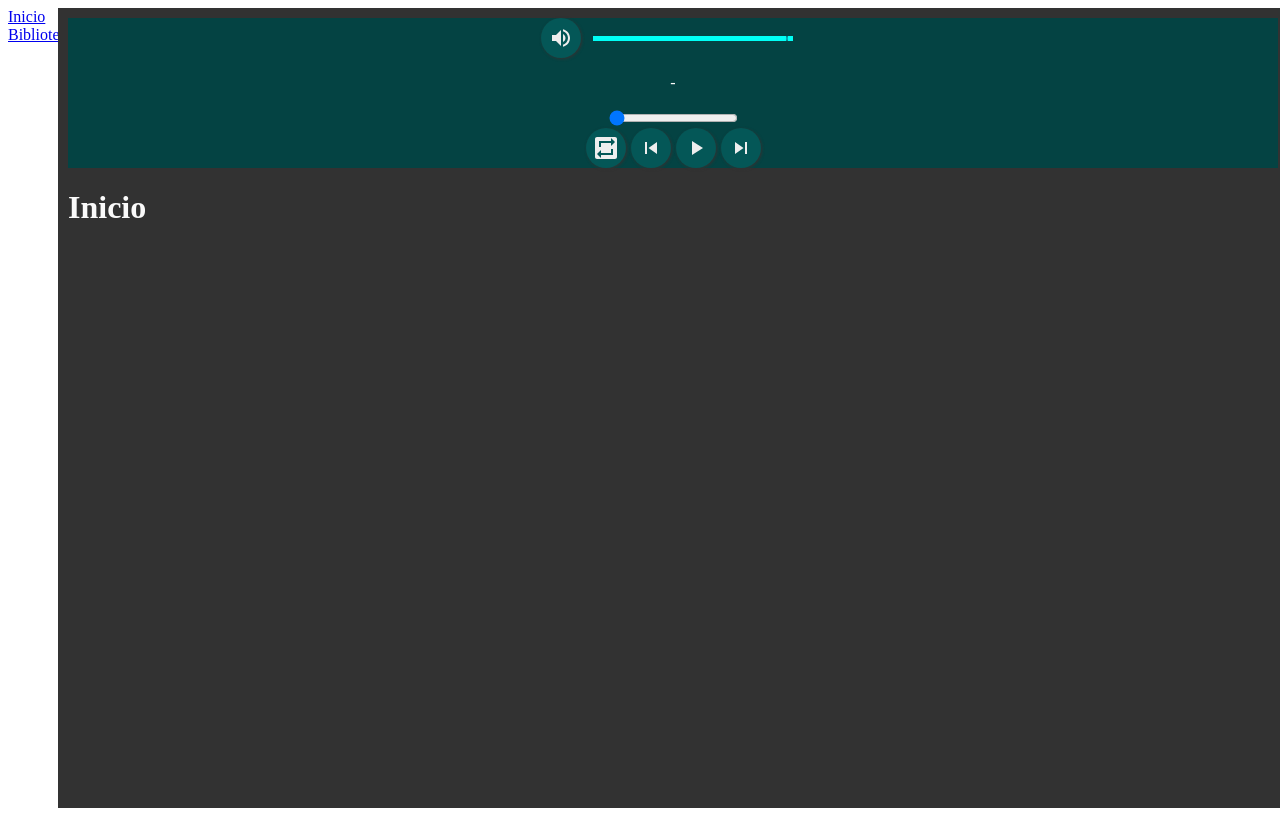
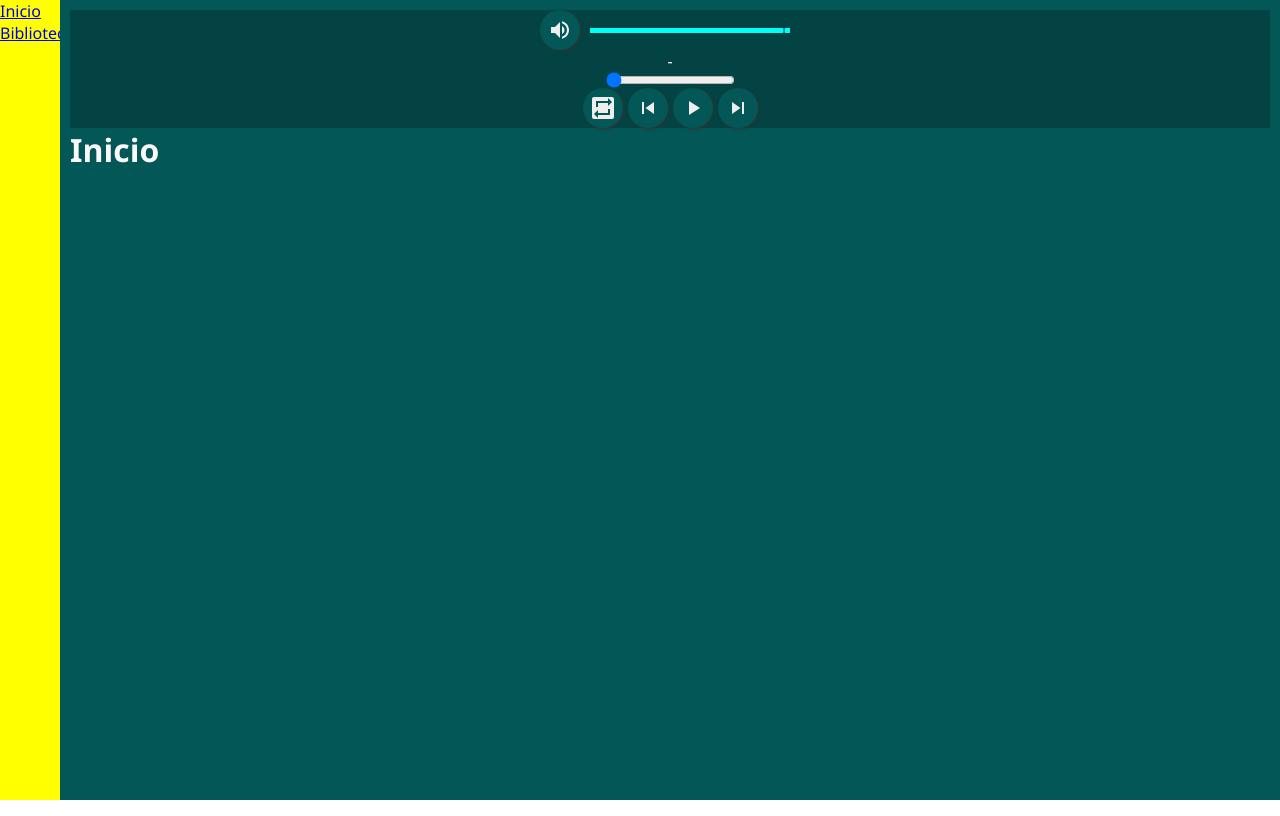
Before and after one commit to Patricio-Fernandez-Ionadi/Player-react, a React (Create React App) app: page / in a window 1280 px wide. Built offline with nearby package versions, Linux system fonts and the light colour scheme; no server answers.

Commit message:
entrypoint App ahora maneja el layout y globales

```diff
--- a/src/epApp/App.jsx
+++ b/src/epApp/App.jsx
@@ -1,39 +1,20 @@
 import { Route, Routes } from 'react-router-dom'
-import styled from 'styled-components'
+
+import './style/index.css'
 
 import { PlayerContextProvider } from 'context'
 import { Navbar } from '../components'
-import { colors } from 'utils/constants'
 import { Player } from 'Player'
-
-const MainContainer = styled.div`
-  height 100vh;
-  max-height 100vh;
-  width 100vw;
-  display flex;
-`
-
-const Content = styled.div`
-  flex-grow 1;
-  background-color ${colors.dark};
-  color #fafafa;
-  padding 10px;
-`
-
-const StyledNavigation = styled.div`
-  width 50px;
-  height 100%;
-`
 
 export const App = () => {
   return (
     <>
-      <MainContainer>
-        <StyledNavigation>
+      <div className='main-container-app'>
+        <nav className='navigation-container-app'>
           <Navbar />
-        </StyledNavigation>
+        </nav>
 
-        <Content>
+        <div className='content-container-app'>
           <PlayerContextProvider>
             <Player />
           </PlayerContextProvider>
@@ -45,8 +26,8 @@ export const App = () => {
             <Route path='/login' element={<h1>Login</h1>} />
             <Route path='/register' element={<h1>Register</h1>} />
           </Routes>
-        </Content>
-      </MainContainer>
+        </div>
+      </div>
     </>
   )
 }
--- /dev/null
+++ b/src/epApp/style/index.css
@@ -0,0 +1,35 @@
+* {
+  margin: 0;
+  padding: 0;
+  box-sizing: border-box;
+  font-family: "Segoe UI", Tahoma, Geneva, Verdana, sans-serif;
+}
+
+.main-container-app {
+  max-height: 100vh;
+  height: 100vh;
+  width: 100vw;
+  display: flex;
+  flex-direction: column;
+}
+.main-container-app .navigation-container-app {
+  height: 60px;
+  width: 100vw;
+  background-color: yellow;
+}
+.main-container-app .content-container-app {
+  flex-grow: 1;
+  background-color: #045757;
+  color: #fafafa;
+  padding: 10px;
+}
+
+@media (min-width: 740px) {
+  .main-container-app {
+    flex-direction: row;
+  }
+  .main-container-app .navigation-container-app {
+    width: 60px;
+    height: 100vh;
+  }
+}/*# sourceMappingURL=index.css.map */
--- /dev/null
+++ b/src/epApp/style/index.scss
@@ -0,0 +1,40 @@
+@import '../../theme/index.scss';
+
+* {
+  margin: 0;
+  padding: 0;
+  box-sizing: border-box;
+  font-family: 'Segoe UI', Tahoma, Geneva, Verdana, sans-serif;
+}
+
+.main-container-app {
+  max-height: 100vh;
+  height: 100vh;
+  width: 100vw;
+  display: flex;
+  flex-direction: column;
+  .navigation-container-app {
+    height: 60px;
+    width: $vw;
+    background-color: yellow;
+  }
+  .content-container-app {
+    flex-grow: 1;
+    background-color: $background;
+    color: #fafafa;
+    padding: 10px;
+  }
+}
+
+// 760
+// 1040
+
+@media (min-width: $medium) {
+  .main-container-app {
+    flex-direction: row;
+    .navigation-container-app {
+      width: $navigation-width;
+      height: $vh;
+    }
+  }
+}
```
Also changed, not shown: 1 other file (tests, documents, lock files or other folders).
